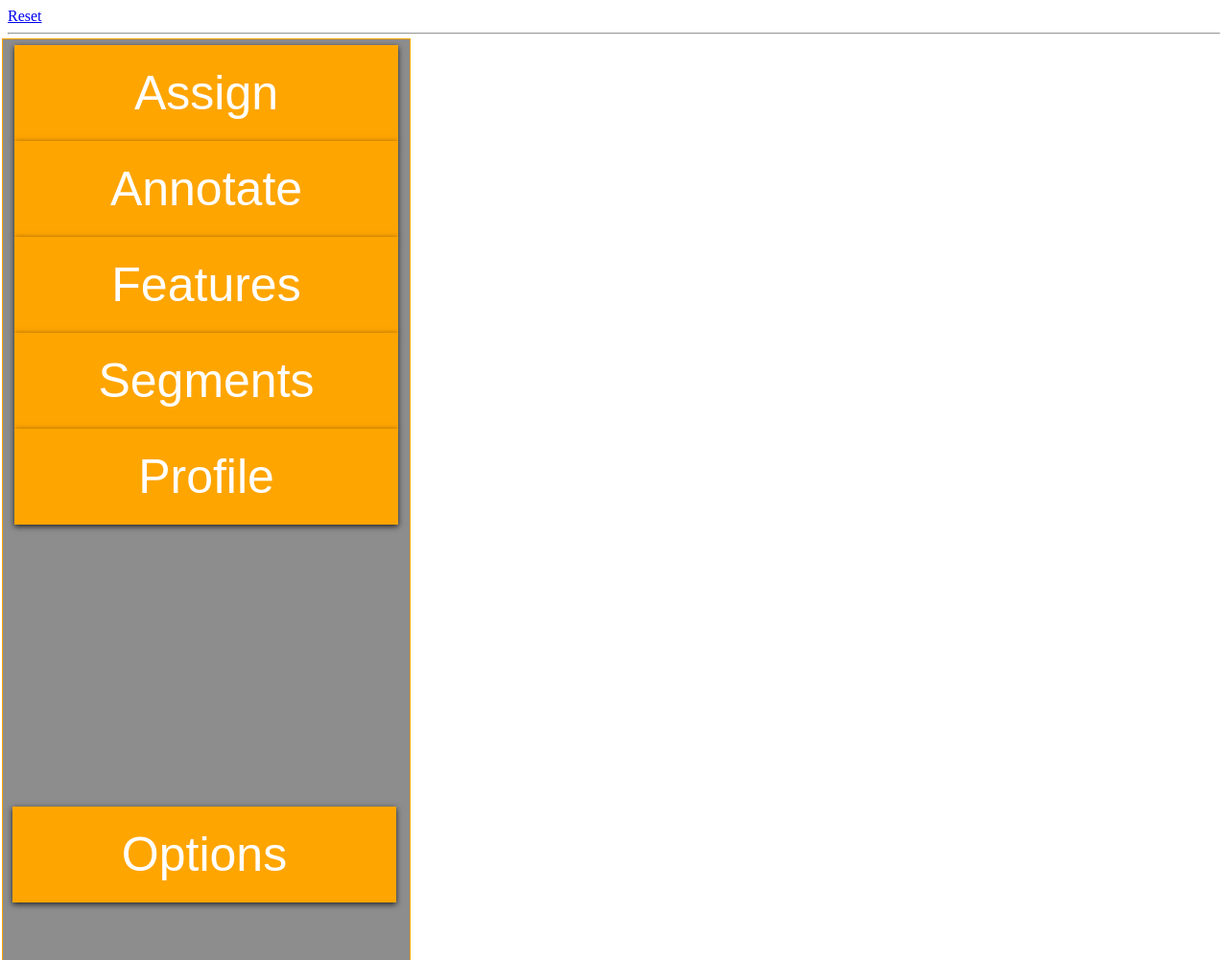
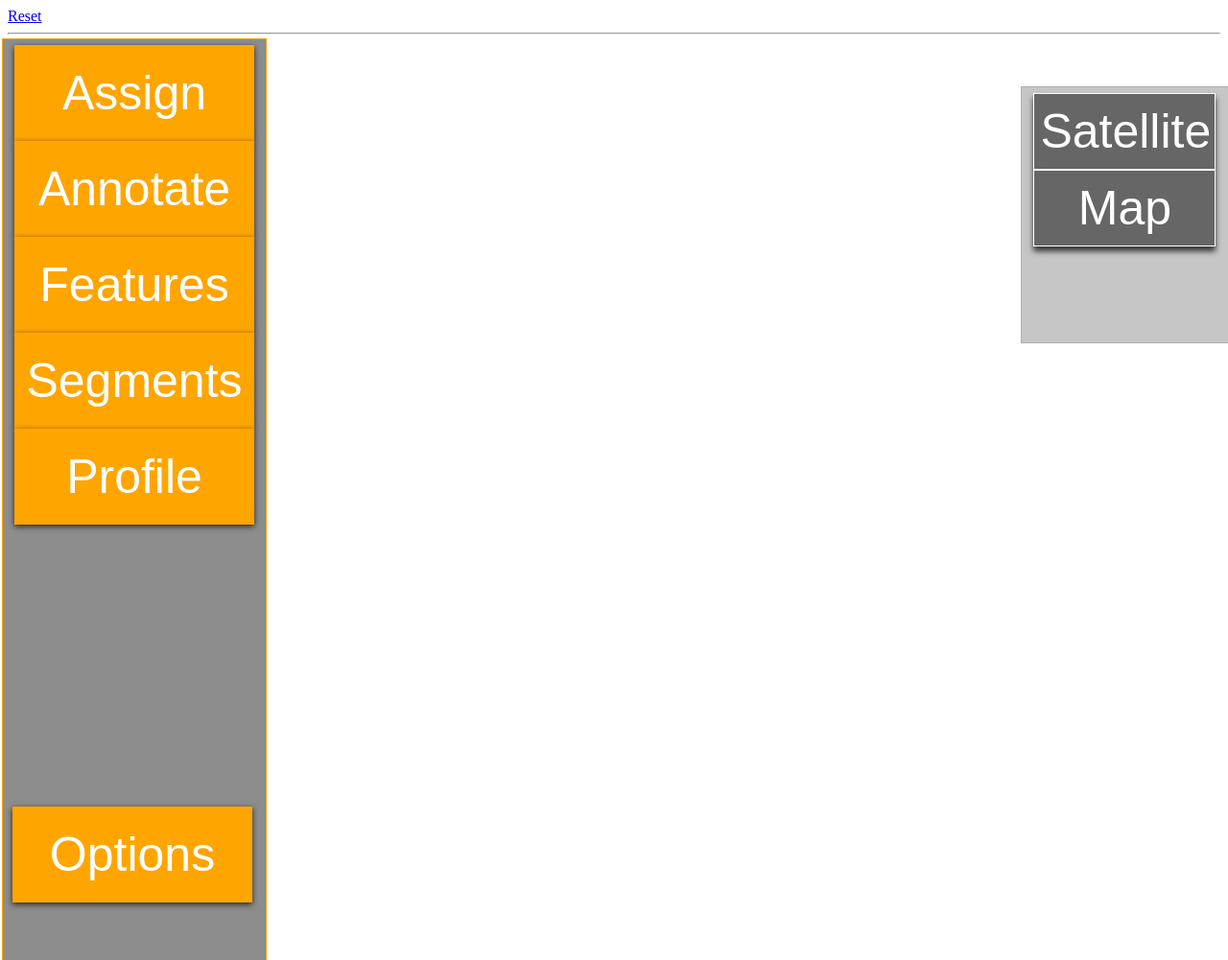
Before and after one commit to marqisd/SAR-Interactive-Mapping-FYP, a Django app: page / in a window 1280 px wide. Shown: the whole page at 96% size. Run offline with Django 3.2, Linux system fonts and the light colour scheme; some libraries are stand-ins or nearby versions.

Commit message:
Add UI to html
Map/Sat switching buttons, main menu changes,

```diff
--- a/geodjango/templates/main.html
+++ b/geodjango/templates/main.html
@@ -6,7 +6,7 @@
 <link rel="stylesheet" type="text/css" href="{% static 'css/style.css' %}">
 <body onload="onLoad()">
     <script src="https://cdn.jsdelivr.net/gh/openlayers/openlayers.github.io@master/en/v6.5.0/build/ol.js"></script>
-        <div id="map" width=window.innerWidth height=window.innerHeight class="map"></div>
+        <div id="map" width=window.innerWidth height=window.innerHeight class="map" style="z-index:1"></div>
         <script type="text/javascript">
             var map = new ol.Map({
                 target: 'map',
@@ -21,20 +21,24 @@
             var satLayer = new ol.layer.Tile({source: new ol.source.XYZ({url: 'https://server.arcgisonline.com/ArcGIS/rest/services/World_Imagery/MapServer/tile/{z}/{y}/{x}',maxZoom: 19}), className: 'sat'});
             map.addLayer(satLayer);
         </script>
+    <fieldset id="menuMinMap" style="z-index:1998" class="menuMinMap">
+        <button onclick="satLayer.setVisible(true)" class="buttonMap">Satellite</button>
+        <button onclick="satLayer.setVisible(false)" class="buttonMap">Map</button>
+    </fieldset>
     <p><table>
        <tr>
             <td>
             <fieldset id="menuMain" style="z-index:999" class="menu">
-                <button style="height: 100px; width: 400px;" onclick="hideMenu('menuAss')" class="button">Assign</button>
-                <button style="height: 100px; width: 400px;" onclick="hideMenu('menuAnn')" class="button">Annotate</button>
-                <button style="height: 100px; width: 400px;" onclick="hideMenu('menuFeat')" class="button">Features</button>
-                <button style="height: 100px; width: 400px;" onclick="hideMenu('menuSeg')" class="button">Segments</button>
-                <button style="height: 100px; width: 400px;" onclick="hideMenu('menuProf')" class="button">Profile</button>
-                <button style="height: 100px; width: 400px;" onclick="satLayer.setVisible(false)" class="buttonOp">Options</button>
+                <button style="height: 100px; width: 250px;" onclick="hideMenu('menuAss')" class="button">Assign</button>
+                <button style="height: 100px; width: 250px;" onclick="hideMenu('menuAnn')" class="button">Annotate</button>
+                <button style="height: 100px; width: 250px;" onclick="hideMenu('menuFeat')" class="button">Features</button>
+                <button style="height: 100px; width: 250px;" onclick="hideMenu('menuSeg')" class="button">Segments</button>
+                <button style="height: 100px; width: 250px;" onclick="hideMenu('menuProf')" class="button">Profile</button>
+                <button style="height: 100px; width: 250px;" onclick="change_back()" class="buttonOp">Options</button>
             </fieldset>
             </td>
             <td>
-            <fieldset id="menuAss" class="menu" onload="hideSelf('menuAss')">
+            <fieldset id="menuAss" class="menu" style="z-index:5" onload="hideSelf('menuAss')">
                 <h1>Assign</h1>
                     <select name="Resource" style="height: 100px; width: 400px;" id="Resource" class="dropdown">
                         <option value="pt">Personnel</option>
@@ -55,32 +59,32 @@
             </fieldset>
             </td>
             <td>
-            <fieldset id="menuAnn" class="menu" onload="hideSelf('menuAnn')">
+            <fieldset id="menuAnn" class="menu" style="z-index:6" onload="hideSelf('menuAnn')">
                 <h1>Annotate</h1>
                 <button style="height: 40px; width: 300px;  font-size: 30px;" onclick="change_back()" class="button">Pencil</button>
                 <button style="height: 40px; width: 300px;  font-size: 30px;" onclick="change_back()" class="button">Line</button>
                 <button style="height: 40px; width: 300px;  font-size: 30px;" onclick="change_back()" class="button">Rectangle</button>
                 <button style="height: 40px; width: 300px;  font-size: 30px;" onclick="change_back()" class="button">Circle</button>
 
-                <button style="height: 100px; width: 400px;" onclick="showMenu()" class="buttonOp">Back</button>
+                <button style="height: 100px; width: 250px;" onclick="showMenu()" class="buttonOp">Back</button>
             </fieldset>
             </td>
             <td>
-            <fieldset id="menuFeat" class="menu" onload="hideSelf('menuFeat')">
+            <fieldset id="menuFeat" class="menu" style="z-index:7" onload="hideSelf('menuFeat')">
                 <h1>Features</h1>
-                <button style="height: 100px; width: 400px;" onclick="showMenu()" class="buttonOp">Back</button>
+                <button style="height: 100px; width: 250px;" onclick="showMenu()" class="buttonOp">Back</button>
             </fieldset>
             </td>
             <td>
-            <fieldset id="menuSeg" class="menu" onload="hideSelf('menuSeg')">
+            <fieldset id="menuSeg" class="menu" style="z-index:8" onload="hideSelf('menuSeg')">
                 <h1>Segment</h1>
-                <button style="height: 100px; width: 400px;" onclick="showMenu()" class="buttonOp">Back</button>
+                <button style="height: 100px; width: 250px;" onclick="showMenu()" class="buttonOp">Back</button>
             </fieldset>
             </td>
             <td>
-            <fieldset id="menuProf" class="menu" onload="hideSelf('menuProf')">
+            <fieldset id="menuProf" class="menu" style="z-index:9" onload="hideSelf('menuProf')">
                 <h1>Profile</h1>
-                <button style="height: 100px; width: 400px;" onclick="showMenu()" class="buttonOp">Back</button>
+                <button style="height: 100px; width: 250px;" onclick="showMenu()" class="buttonOp">Back</button>
             </fieldset>
             </td>
         </tr>
```
